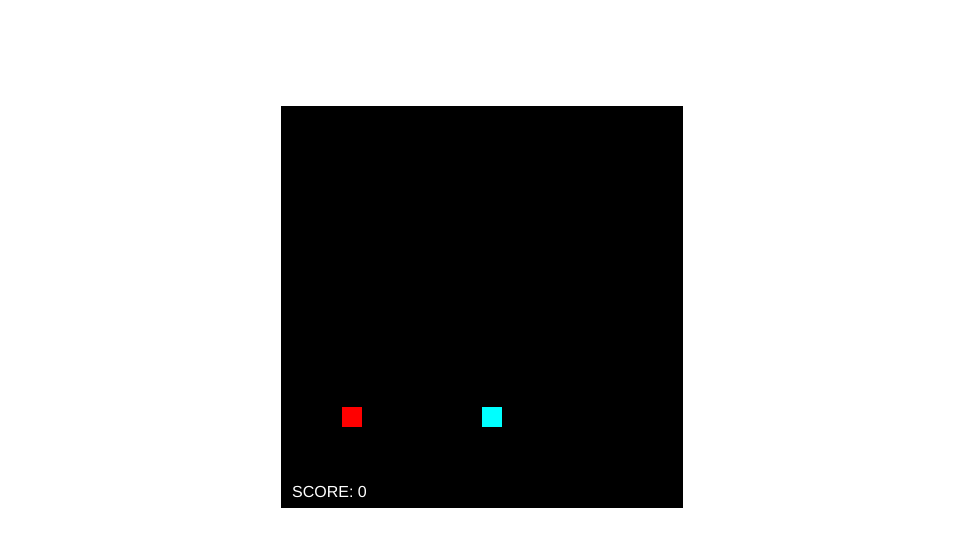
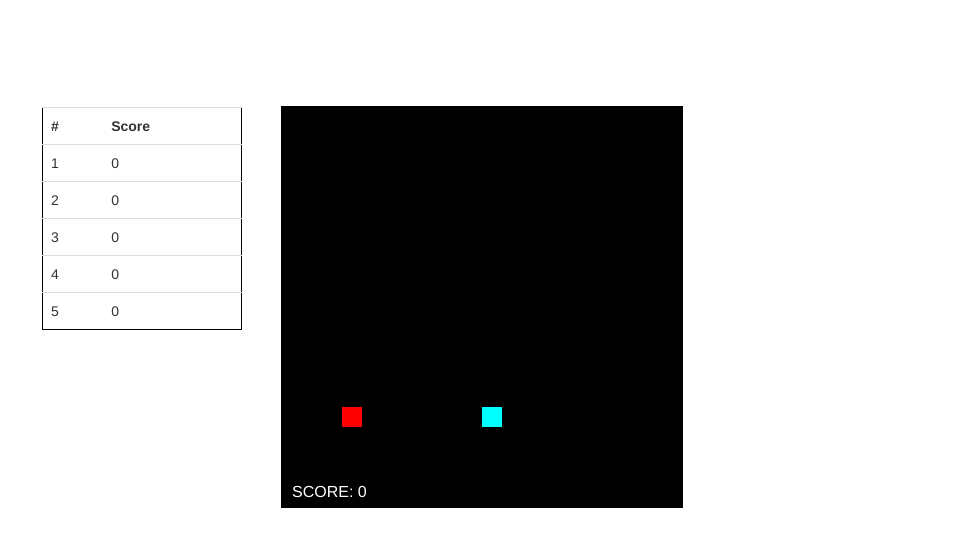
Before and after one commit to chanceoneal/chanceoneal.github.io, a plain HTML site: page index.html in a window 1280 px wide. Both pictures are taken after a click on the button 639 px from the left and 122 px from the top of the page. Shown: the part 93-640 px from the top of the page, without its empty margins (158-1121 px from the left). Drawn offline with nearby package versions, Linux system fonts and the light colour scheme.

Commit message:
Update
Added scoreboard

```diff
--- a/index.html
+++ b/index.html
@@ -20,7 +20,34 @@
 			<!-- <button id="stopButton" class="btn btn-primary btn-lg"><span class="glyphicon glyphicon-stop" aria-hidden="true"></span></button> -->
 		</div>
 	</div>
-
+	<div id="scoreTable" class="container" style="display:none">
+		<table class="table" id="tableId">
+			<tr>
+				<th>#</th>
+				<th>Score</th>
+			</tr>
+			<tr>
+				<td>1</td>
+				<td></td>
+			</tr>
+			<tr>
+				<td>2</td>
+				<td></td>
+			</tr>
+			<tr>
+				<td>3</td>
+				<td></td>
+			</tr>
+			<tr>
+				<td>4</td>
+				<td></td>
+			</tr>
+			<tr>
+				<td>5</td>
+				<td></td>
+			</tr>
+		</table>
+	</div>
 </body>
 
 </html>
--- a/snake.css
+++ b/snake.css
@@ -8,3 +8,11 @@ canvas {
 	left: 0;
 	right: 0;
 }
+
+table {
+	position: absolute;
+    border: 1px solid black;
+    left: 200px;
+    top: 200px;
+    width: 200px !important;
+}
--- a/snake.js
+++ b/snake.js
@@ -4,6 +4,7 @@
 	// Constants
 	var COLS = 20;
 	var ROWS = 20;
+	var SCORES = [0, 0, 0, 0, 0];
 
 	// IDs
 	var EMPTY = 0;
@@ -95,6 +96,7 @@
 
 	function main() {
 		document.getElementById("startButton").style.display = "none";
+		document.getElementById("scoreTable").style.display = "initial";
 		canvas = document.createElement("canvas");
 		canvas.width = COLS * 20;
 		canvas.height = ROWS * 20;
@@ -140,7 +142,6 @@
 	}
 
 	function update() {
-		console.log("update")
 
 		frames++;
 
@@ -176,8 +177,25 @@
 					break;
 			}
 
+			// Restarts the game if snake touches sides or itself...
+			// Change later to move snake from one end to the other
 			if (newX < 0 || newX > grid.width - 1 || newY < 0 || newY > grid.height - 1 || grid.get(newX, newY) === SNAKE) {
-				// Restarts the game... change later to move snake from one end to the other
+				for (var i = 0; i < SCORES.length; i++) {
+					if (score > SCORES[i] && i === SCORES.length - 1) {
+						SCORES[i] = score;
+						break;
+					} else if (score > SCORES[i]) {
+						var temp = SCORES[i];
+						SCORES[i] = score;
+						for (var j = i + 1; j < SCORES.length; j++) {
+							var temp2 = SCORES[j];
+							SCORES[j] = temp;
+							temp = temp2;
+						}
+						break;
+					}
+				}
+				setScoreBoard();
 				return init();
 			}
 
@@ -230,6 +248,22 @@
 		context.fillText("SCORE: " + score, 10, canvas.height - 10);
 	}
 
+	function initializeScoreBoard() {
+		var tableData = document.getElementById("tableId").getElementsByTagName("td");
+		for (var j = 1; j < tableData.length; j += 2) {
+			tableData[j].innerHTML = 0;
+		}
+	}
+
+	function setScoreBoard() {
+		var tableData = document.getElementById("tableId").getElementsByTagName("td");
+		var i = 0;
+		for (var j = 1; j < tableData.length; j += 2) {
+			tableData[j].innerHTML = SCORES[i];
+			i++;
+		}
+	}
+
 	function pauseGame() {
 		canvas.parentNode.removeChild(canvas);
 		document.getElementById("startButton").style.display = "initial";
@@ -237,7 +271,9 @@
 	}
 
 	window.onload = function () {
+		initializeScoreBoard();
 		document.getElementById("startButton").onclick = main;
+
 		// document.getElementById("stopButton").onclick = stopGame;
 		// document.getElementById("pauseButton").onclick = pauseGame;
 	}
```
